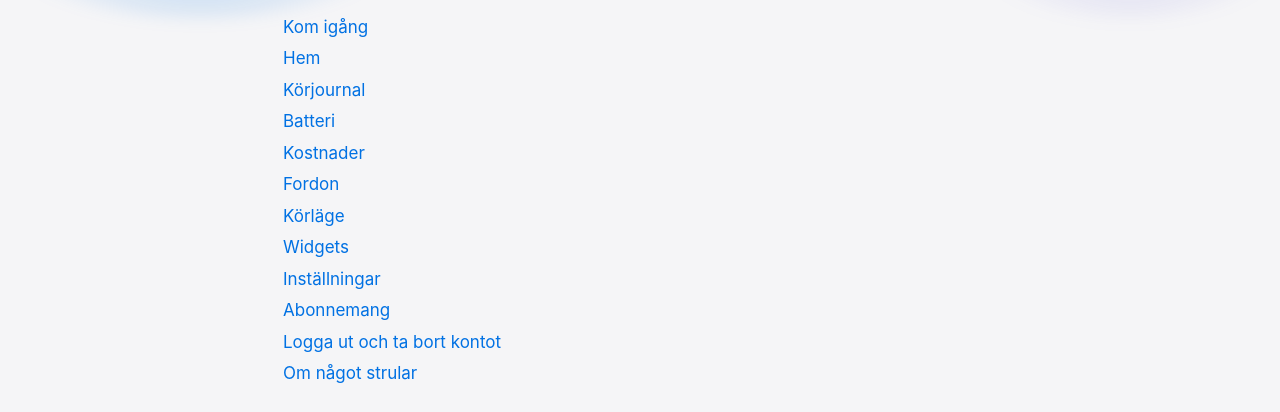
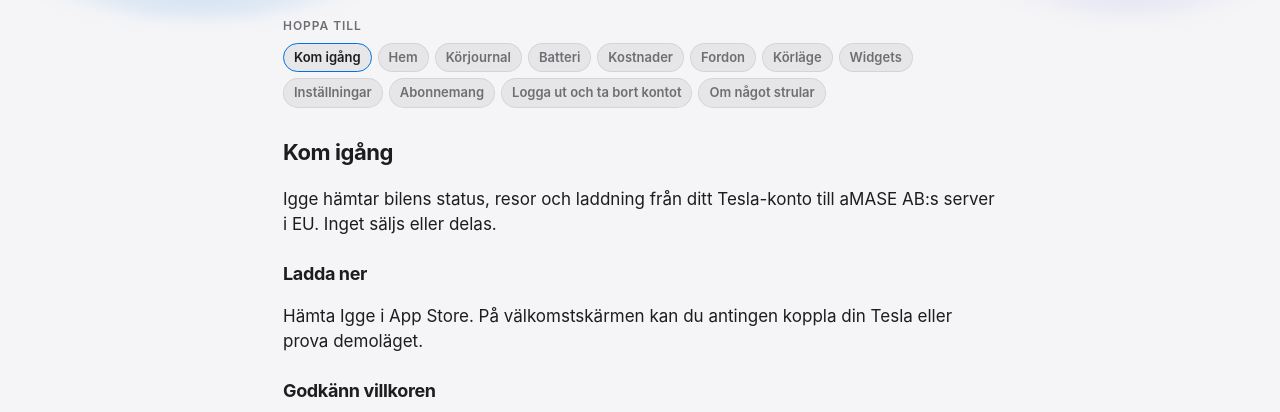
Before and after one commit to amase-apps/igge-site, a plain HTML site: page guide/index.html in a window 1280 px wide. Shown: the part 310-722 px from the top of the page. Drawn offline with Linux system fonts and the light colour scheme.

Commit message:
Turn the guide contents into wrapping chips.
The twelve sections sit in a few rows, and a jumped-to heading stays clear of the fixed menu.

```diff
--- a/guide/index.html
+++ b/guide/index.html
@@ -27,7 +27,8 @@
 <h1>Guide till Igge</h1>
 <p>Så använder du appen. Bilderna är från demoläget, med påhittade exempel. Priset för abonnemanget står i App Store när du köper.</p>
 
-<nav aria-label="Innehåll">
+<nav class="guide-jump" aria-label="Innehåll">
+<p>Hoppa till</p>
 <ol class="guide-toc">
 <li><a href="#kom-igang">Kom igång</a></li>
 <li><a href="#hem">Hem</a></li>
@@ -229,5 +230,31 @@
   <p>Igge är en fristående app från aMASE AB och använder Teslas officiella Fleet API. Tesla är ett varumärke som tillhör Tesla, Inc. Appen är gjord för Tesla-bilar.</p>
 </footer>
 </div>
+<script>
+(function () {
+  var links = document.querySelectorAll(".guide-toc a");
+  var map = {};
+  links.forEach(function (a) {
+    var id = (a.getAttribute("href") || "").slice(1);
+    if (id) map[id] = a;
+  });
+  if (!("IntersectionObserver" in window)) return;
+  var current = null;
+  var obs = new IntersectionObserver(function (entries) {
+    entries.forEach(function (entry) {
+      if (!entry.isIntersecting) return;
+      var a = map[entry.target.id];
+      if (!a || a === current) return;
+      if (current) current.removeAttribute("aria-current");
+      a.setAttribute("aria-current", "true");
+      current = a;
+    });
+  }, { rootMargin: "-30% 0px -60% 0px" });
+  Object.keys(map).forEach(function (id) {
+    var el = document.getElementById(id);
+    if (el) obs.observe(el);
+  });
+})();
+</script>
 </body>
 </html>
--- a/style.css
+++ b/style.css
@@ -724,21 +724,51 @@ footer .copy { color: var(--ink); }
   margin: 28px 0 8px;
 }
 
-.policy h2 { margin-top: 28px; font-size: 22px; letter-spacing: -0.02em; }
+.policy h2 { margin-top: 28px; font-size: 22px; letter-spacing: -0.02em; scroll-margin-top: 76px; }
 
-.policy h3 { margin: 22px 0 8px; font-size: 18px; letter-spacing: -0.02em; }
+.policy h3 { margin: 22px 0 8px; font-size: 18px; letter-spacing: -0.02em; scroll-margin-top: 76px; }
 
 .policy p, .policy li { font-size: 17px; }
 
+.guide-jump { margin: 20px 0 4px; }
+
+.guide-jump p {
+  margin: 0 0 8px;
+  color: var(--muted);
+  font-size: 12px;
+  font-weight: 600;
+  letter-spacing: 0.08em;
+  text-transform: uppercase;
+}
+
 .guide-toc {
-  margin: 18px 0 0;
+  display: flex;
+  flex-wrap: wrap;
+  gap: 6px;
+  margin: 0;
   padding: 0;
   list-style: none;
-  display: grid;
-  gap: 6px;
 }
 
-.guide-toc a { text-decoration: none; }
+.guide-toc li { margin: 0; }
+
+.guide-toc a {
+  display: inline-block;
+  color: var(--muted);
+  text-decoration: none;
+  font-size: 13px;
+  font-weight: 560;
+  line-height: 1.2;
+  padding: 6px 10px;
+  border-radius: 980px;
+  background: var(--tab);
+  border: 1px solid var(--line);
+}
+
+.guide-toc a[aria-current="true"] {
+  color: var(--ink);
+  border-color: var(--accent);
+}
 
 .guide-home {
   margin: 12px 0 0;
```
